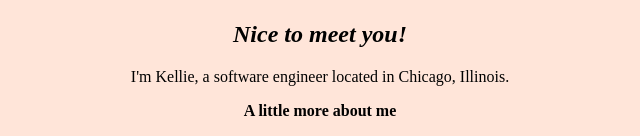
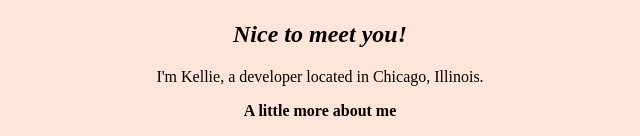
Before and after one commit to Kelliedevelops/aboutkellie, a plain HTML site: page index.html in a window 1280 px wide. Shown: the part 617-753 px from the top of the page, 320-960 px from the left. Drawn offline with Linux system fonts and the light colour scheme; files whose address does not match are found by name.

Commit message:
Update index.html

```diff
--- a/index.html
+++ b/index.html
@@ -22,7 +22,7 @@
            <img class= "lg-image" src="images/kellie-profile.png" alt="photo of Kellie smiling">
             <h2> <em> Nice to meet you!</em>
             </h2>
-            <p> I'm Kellie, a software engineer located in Chicago, Illinois.
+            <p> I'm Kellie, a developer located in Chicago, Illinois.
             </p>
             <footer>
             </footer>
```
